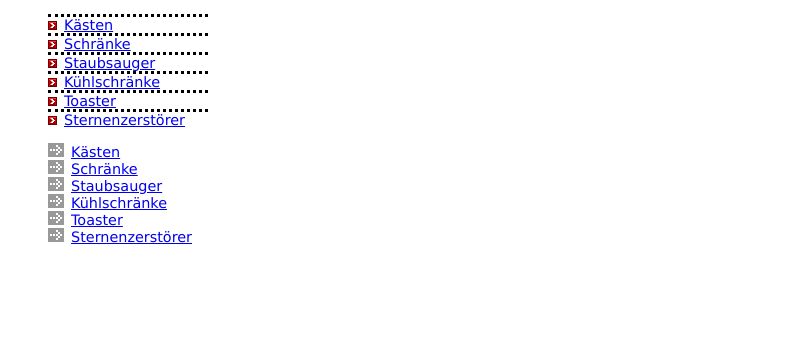
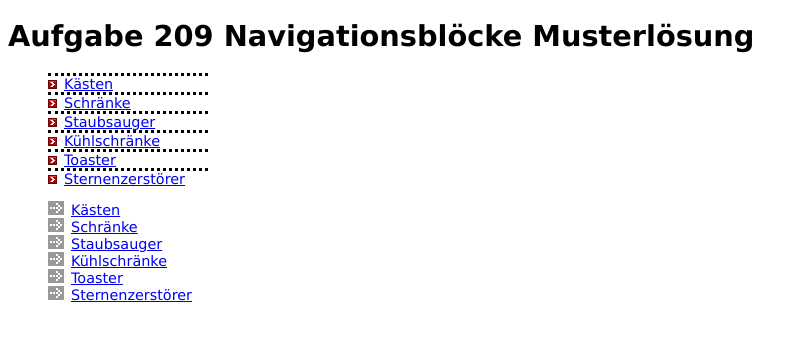
Before and after one commit to KEbanh/Navigationsbbl-cke, a plain HTML site: page index.html in a window 1280 px wide. Shown: the whole page, without its empty margins (0-807 px from the left). Drawn offline with Linux system fonts and the light colour scheme.

Commit message:
Update index.html

```diff
--- a/index.html
+++ b/index.html
@@ -12,7 +12,7 @@
 </head>
 
 <body>
-
+	<h1>Aufgabe 209 Navigationsblöcke Musterlösung</h1>
 <!-- Listen -->
 <div id="navigation1">
 	<ul>
```
